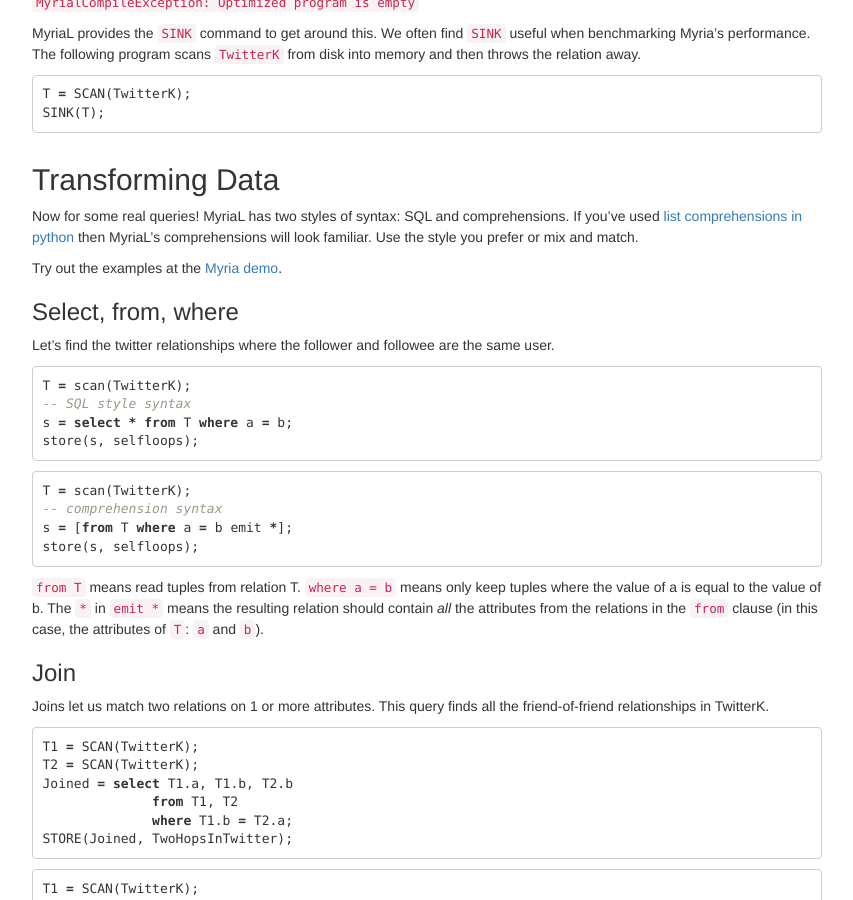
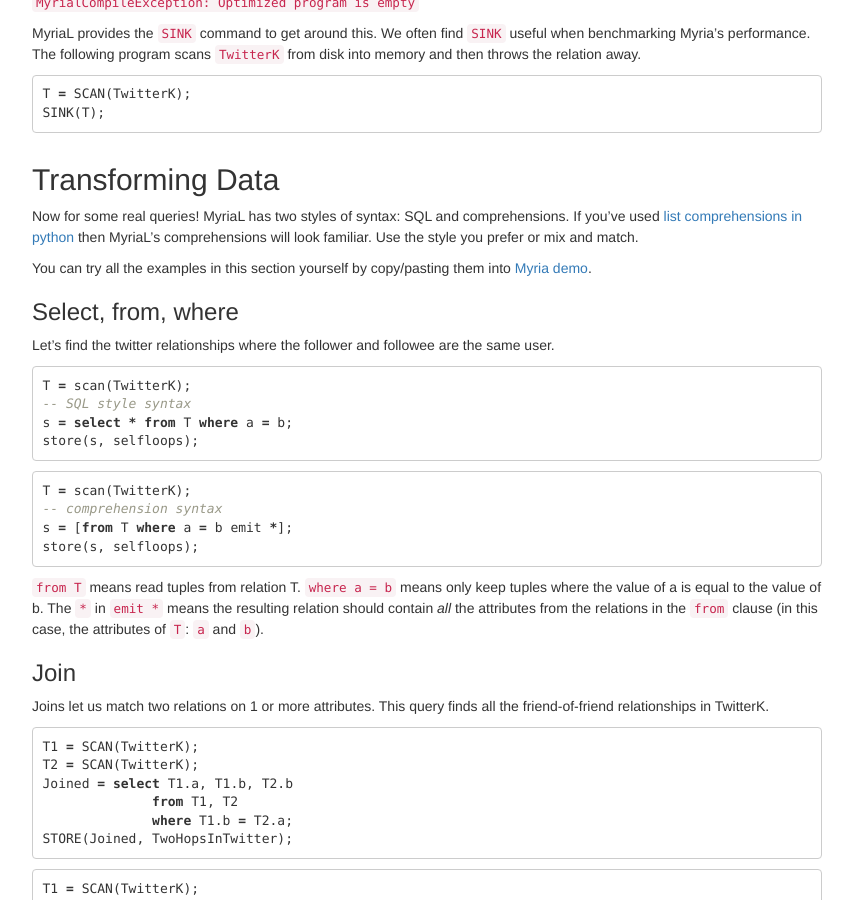
Before and after one commit to uwescience/myria-website, a Jekyll site: the page built from docs/myrial.md, in a window 1280 px wide and 900 px high, scrolled down 1536 px. Shown: the whole window, without its empty margins (213-1066 px from the left). Built offline with Jekyll 4.4.1, drawn with Linux system fonts in a browser that asks for light colours; nearby versions of some CDN libraries; Markdown is read by kramdown in place of the engine named in the settings.

Commit message:
more tweaks

```diff
--- a/docs/myrial.md
+++ b/docs/myrial.md
@@ -87,7 +87,7 @@ SINK(T);
 
 Now for some real queries! MyriaL has two styles of syntax: SQL and comprehensions. If you've used [list comprehensions in python](https://docs.python.org/2/tutorial/datastructures.html#list-comprehensions) then MyriaL's comprehensions will look familiar. Use the style you prefer or mix and match.
 
-Try out the examples at the [Myria demo](http://demo.myria.cs.washington.edu/).
+You can try all the examples in this section yourself by copy/pasting them into [Myria demo](http://demo.myria.cs.washington.edu/).
 
 
 ###Select, from, where
```
